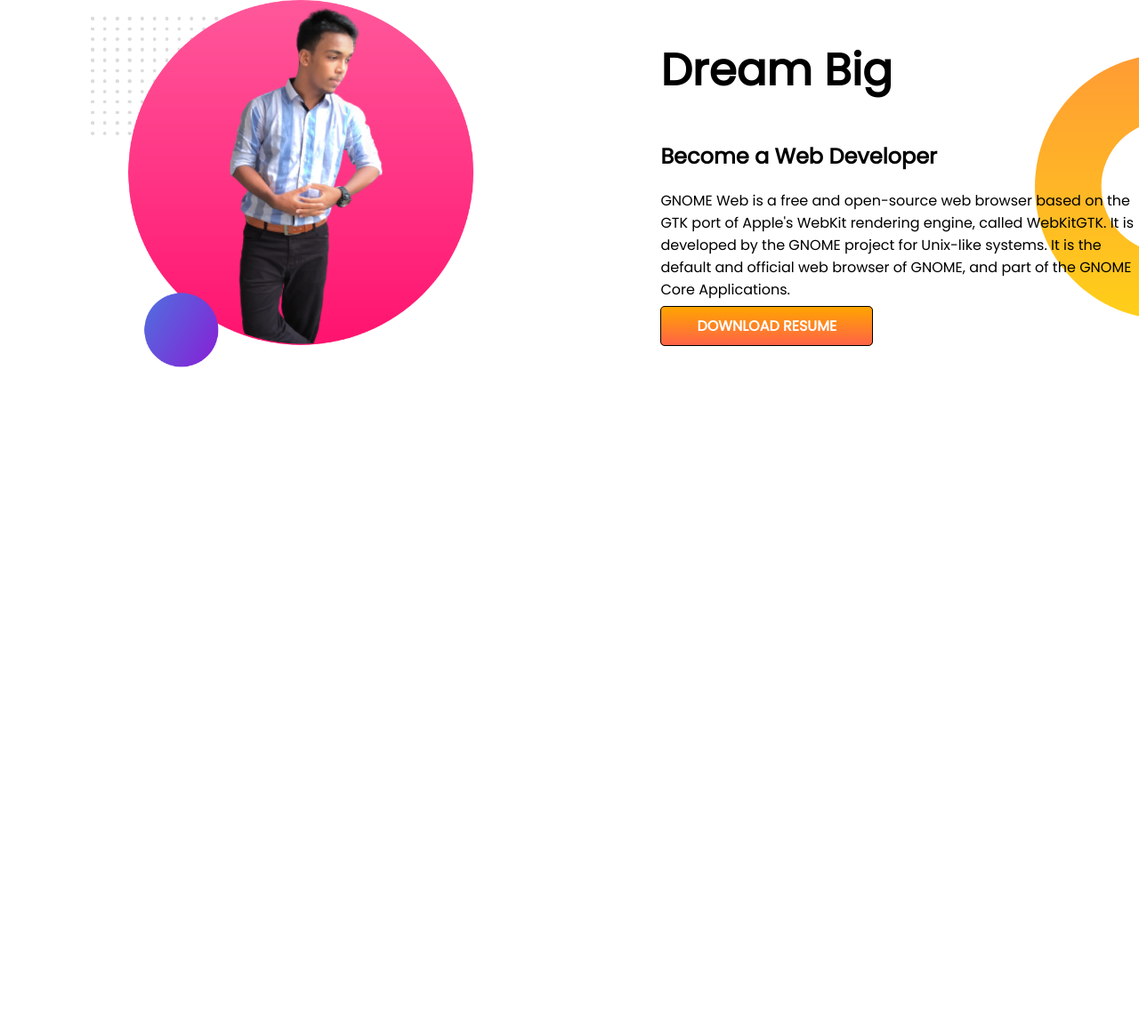
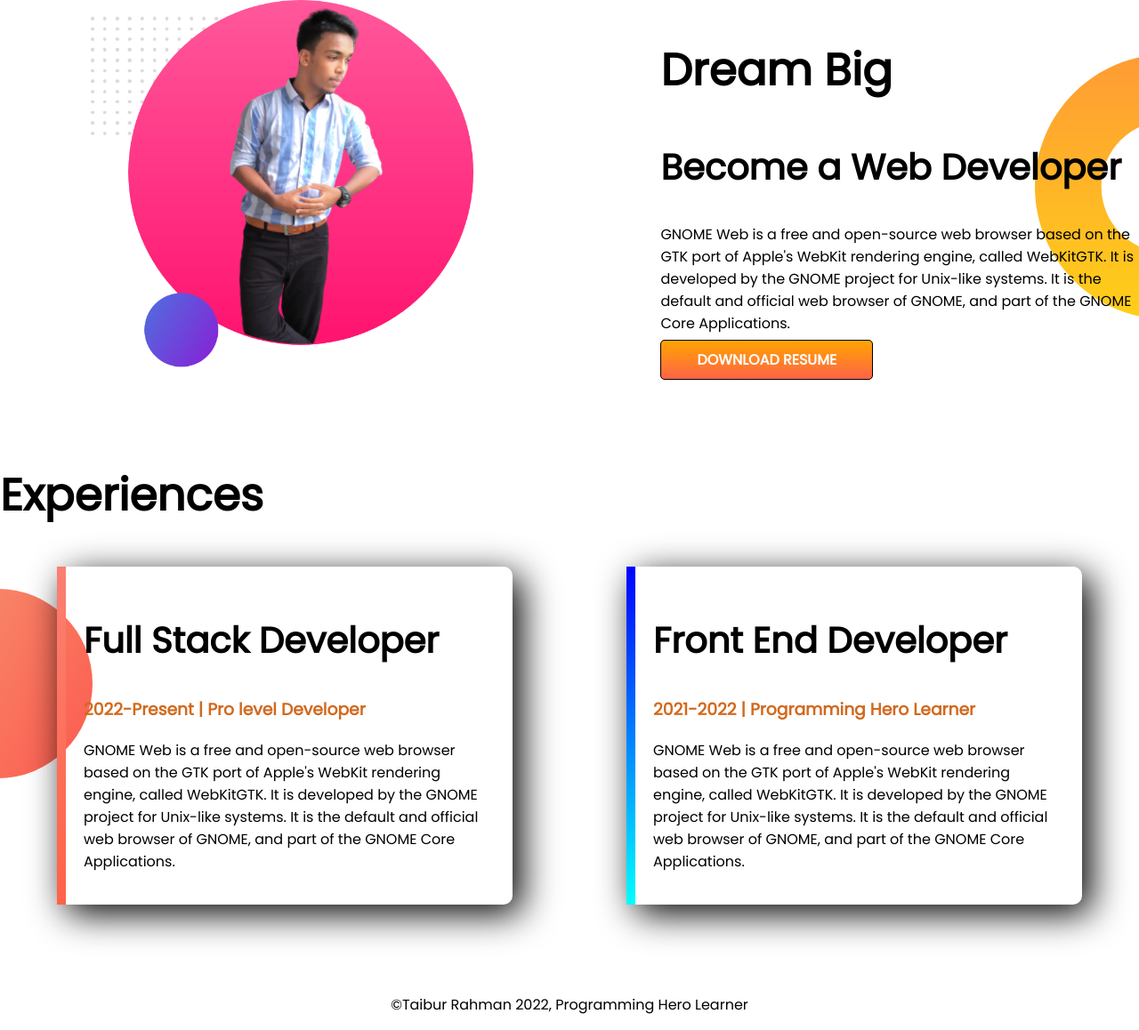
Before and after one commit to tr-akash/Developer-portfolio, a plain HTML site: page index.html in a window 1280 px wide. Shown: the part 663-1821 px from the top of the page at 89% size. Before the commit the page ends 1183 px from the top, so only its background shows below. Drawn offline with Linux system fonts and the light colour scheme.

Commit message:
complete

```diff
--- a/index.html
+++ b/index.html
@@ -13,7 +13,7 @@
 </head>
 
 <body>
-    <section class="top-banner">
+    <section class="top-banner flexible-container">
         <div class="rainbow">
             <h1>Welcome To</h1>
             <h1><span class="headcolor">Taibur Rahman</span> World</h1>
@@ -29,7 +29,7 @@
             <img src="images/my-bg.png" alt="">
         </div>
     </section>
-    <section class="dream-big">
+    <section class="dream-big flexible-container">
         <div class="rainbow">
             <img src="images/my-bg2.png" alt="">
         </div>
@@ -42,6 +42,30 @@
             <a class="link-button" target="blank" href="">DOWNLOAD RESUME</a>
         </div>
     </section>
+    <section class="experience-area">
+        <h1>Experiences</h1>
+        <div class="flexible-container">
+            <div id="exi-border1" class="experience-item">
+                <h2>Full Stack Developer</h2>
+                <h3 class="headcolor">2022-Present | Pro level Developer</h3>
+                <p>GNOME Web is a free and open-source web browser based on the GTK port of Apple's WebKit rendering
+                    engine,
+                    called WebKitGTK. It is developed by the GNOME project for Unix-like systems. It is the default and
+                    official web browser of GNOME, and part of the GNOME Core Applications.</p>
+            </div>
+            <div id="exi-border2" class="experience-item">
+                <h2>Front End Developer</h2>
+                <h3 class="headcolor">2021-2022 | Programming Hero Learner</h3>
+                <p>GNOME Web is a free and open-source web browser based on the GTK port of Apple's WebKit rendering
+                    engine,
+                    called WebKitGTK. It is developed by the GNOME project for Unix-like systems. It is the default and
+                    official web browser of GNOME, and part of the GNOME Core Applications.</p>
+            </div>
+        </div>
+    </section>
+    <footer>
+        <p>©Taibur Rahman 2022, Programming Hero Learner</p>
+    </footer>
 </body>
 
 </html>
--- a/style.css
+++ b/style.css
@@ -5,10 +5,13 @@ body{
 h1{
     font-size: 50px;
 }
+h2{
+    font-size: 40px;
+}
 .headcolor{
     color: chocolate;
 }
-section{
+.flexible-container{
     display: flex;
     margin-bottom: 100px;
 }
@@ -37,3 +40,29 @@ section{
     background-repeat: no-repeat;
     background-position: right;
 }
+.experience-area{
+    background-image: url(images/exp-bg.png);
+    background-repeat: no-repeat;
+    background-position: left;
+}
+.experience-item{
+    width: 40%;
+    margin-left: 5%;
+    margin-right: 5%;
+    padding: 20px;
+    box-shadow: 10px 10px 40px black;
+    border-radius: 10px;
+}
+#exi-border1{
+    border-left: 10px solid;
+    border-image: linear-gradient(salmon, tomato);
+    border-image-slice: 1;
+}
+#exi-border2{
+    border-left: 10px solid;
+    border-image: linear-gradient(blue, cyan);
+    border-image-slice: 1;
+}
+footer p{
+    text-align: center;
+}
```
Also changed, not shown: images/IMG_20190606_162143-01-removebg-preview.png (deleted), images/jhankar.png (deleted), images/jhankar2.png (deleted), images/myself-removebg-preview.png (deleted), 4 other files.
